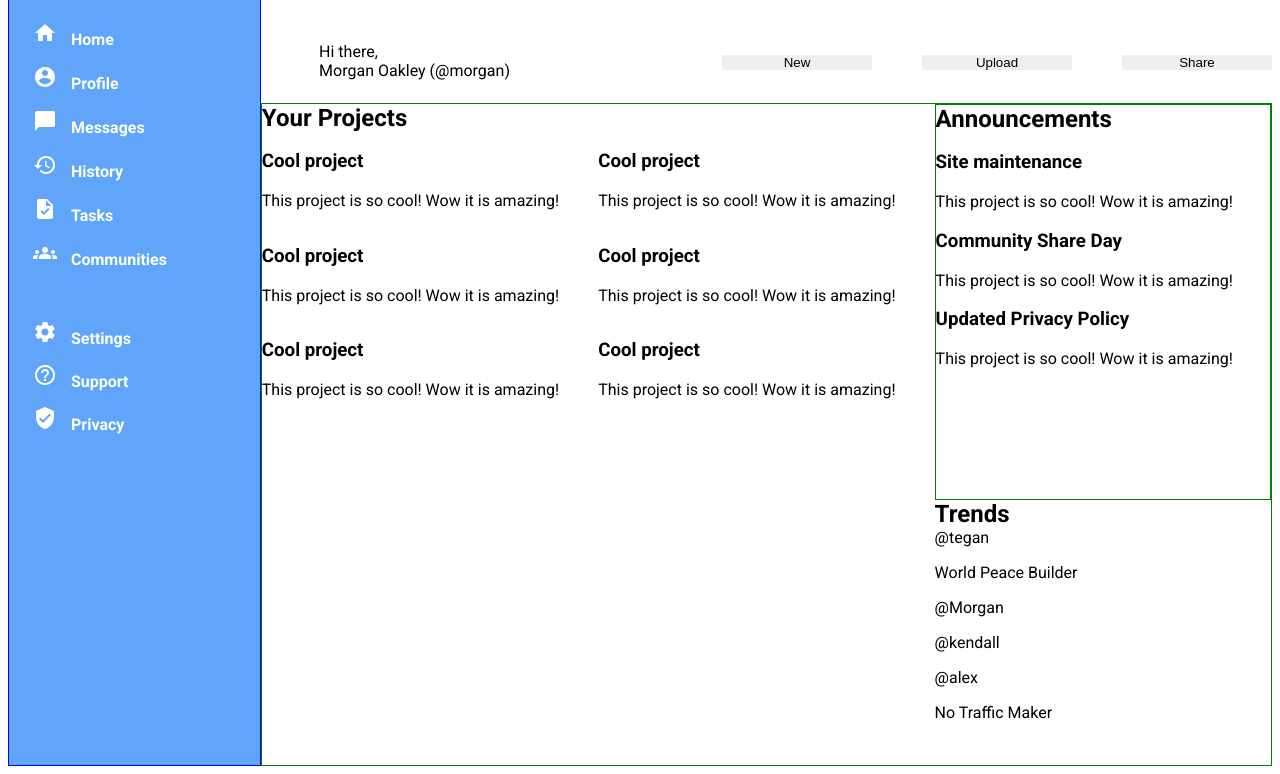
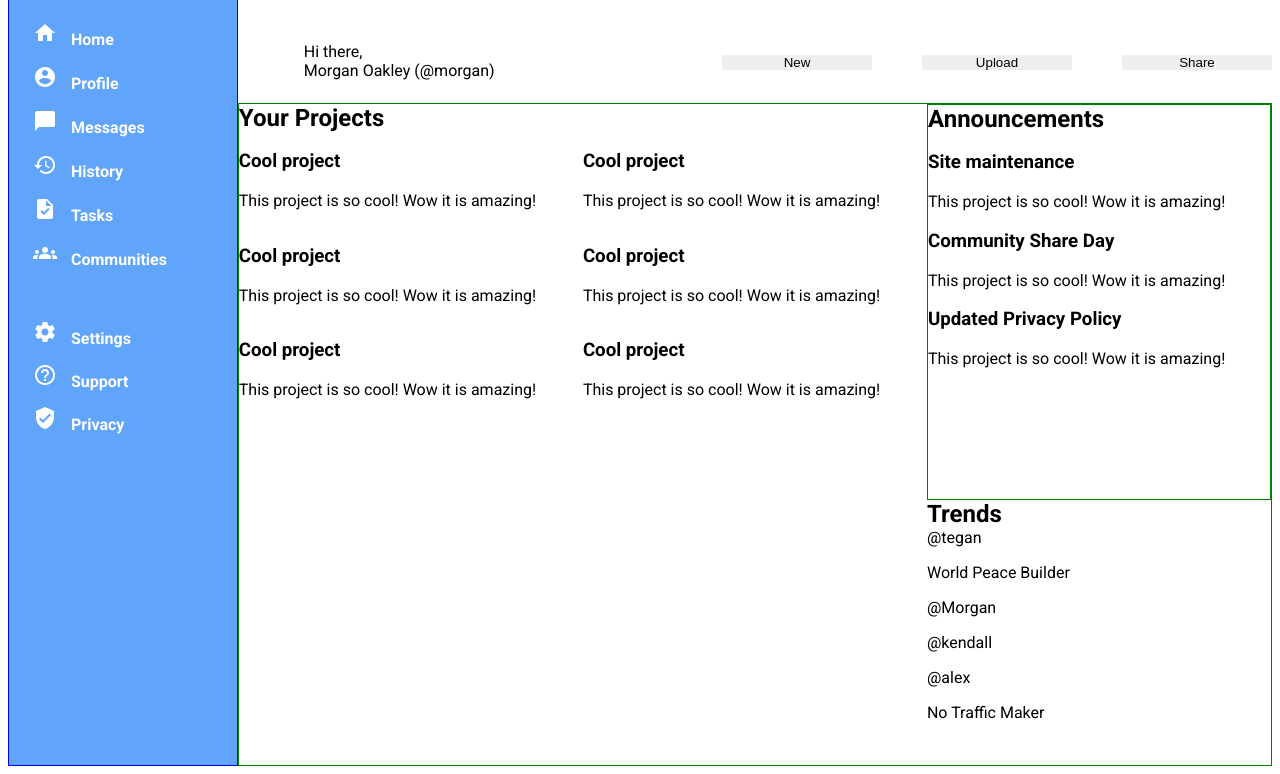
Before and after one commit to kyruken/admin-dashboard, a plain HTML site: page index.html in a window 1280 px wide. Shown: the part 71-845 px from the top of the page. Drawn offline with nearby package versions, Linux system fonts and the light colour scheme; a web font is replaced by a local one.

Commit message:
change size of grid

```diff
--- a/style.css
+++ b/style.css
@@ -23,7 +23,7 @@ body {
 
 .grid-container {
     display: grid;
-    grid-template-columns: 1fr 4fr;
+    grid-template-columns: 1fr 4.5fr;
     grid-template-rows: 1fr 4fr;
 }
 
```
